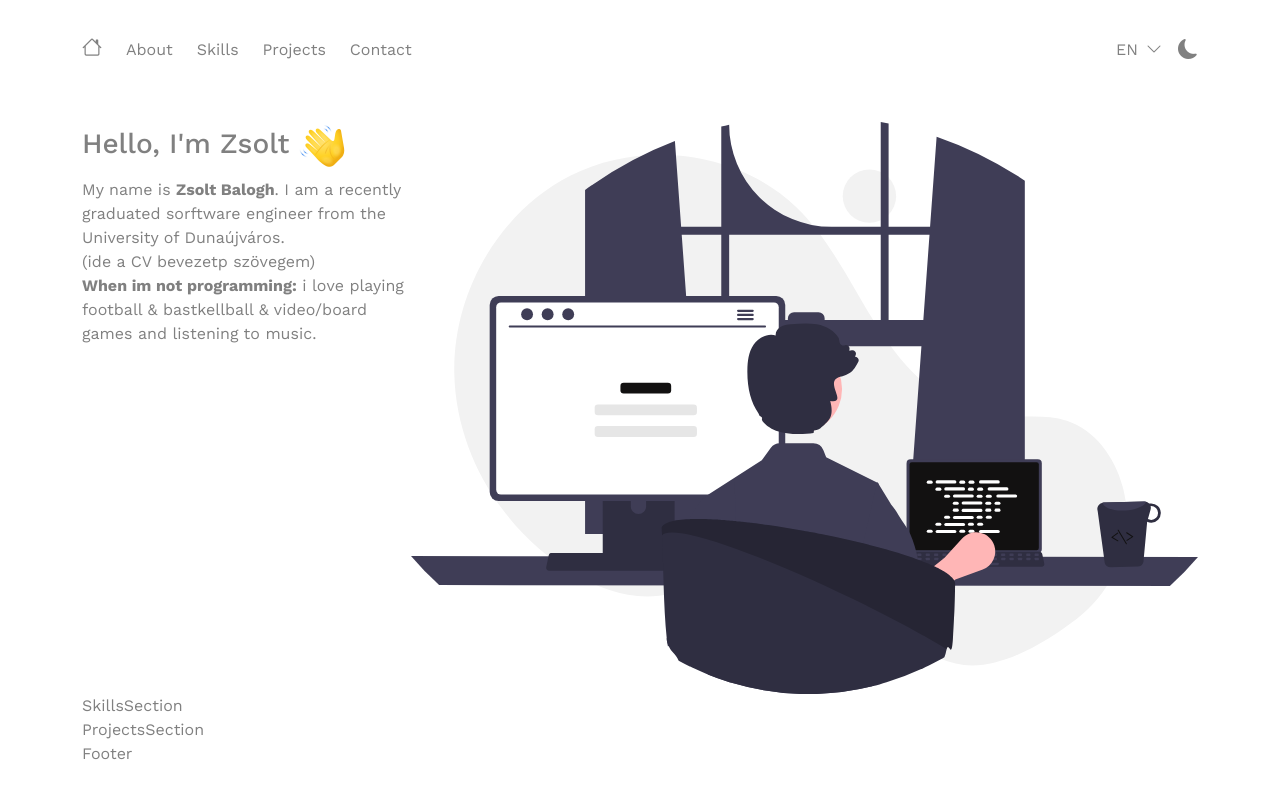
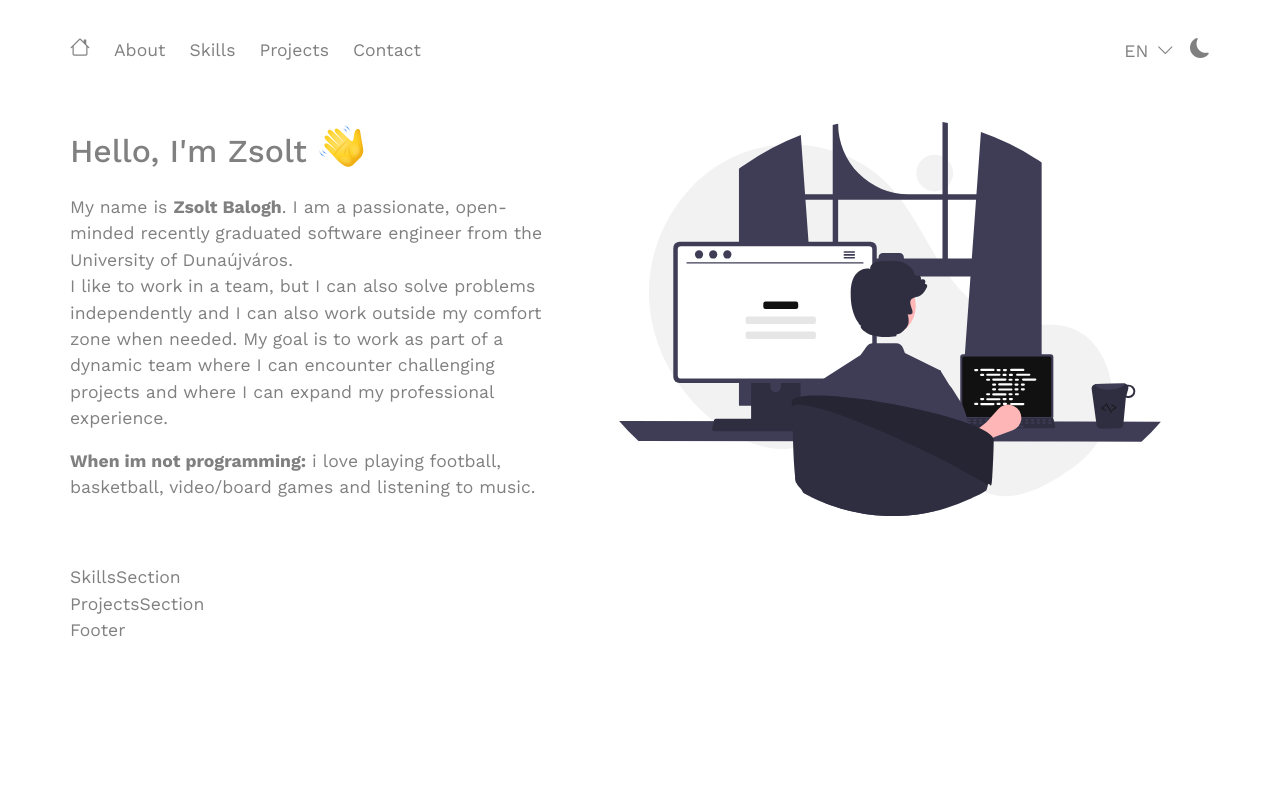
Before and after one commit to zsolt270/Portfolio, a React (Vite) app: page / in a window 1280 px wide. Built offline with nearby package versions, Linux system fonts and the light colour scheme.

Commit message:
update on the about section

```diff
--- a/src/App.tsx
+++ b/src/App.tsx
@@ -14,7 +14,7 @@ function App() {
 				themeContext?.islight ? styles.lightBody : styles.darkBody
 			}`}
 		>
-			<div className='container'>
+			<div className='container px-sm-0'>
 				<Header />
 				<Main />
 				<Footer />
--- a/src/components/sections/AboutSection.tsx
+++ b/src/components/sections/AboutSection.tsx
@@ -1,35 +1,39 @@
-import picture from "../../assets/programming.svg";
 import waving from "../../assets/wave-icon.png";
+import style from "./css.modules/About.module.css";
 
 export default function AboutSection() {
 	return (
-		<div className='d-flex'>
+		<div className='d-block d-md-flex gap-4 mb-5'>
 			<div>
-				<h3>
+				<h2
+					className={`text-center text-md-start mb-3 mb-sm-2 ${style.levitateText}`}
+				>
 					Hello, I'm Zsolt{" "}
 					<img
+						className={`pb-3 ${style.waving}`}
 						src={waving}
 						alt='an icon about a hand waving'
 					/>
-				</h3>
-				<p>
+				</h2>
+				<div className={`${style.imgDiv} d-block d-md-none mb-4 mb-sm-5`}></div>
+				<p className={`${style.levitateText}`}>
 					My name is <span className='fw-bold'>Zsolt Balogh</span>. I am a
-					recently graduated sorftware engineer from the University of
-					Dunaújváros.
-					<br />
-					(ide a CV bevezetp szövegem)
-					<br />
+					passionate, open-minded recently graduated software engineer from the
+					University of Dunaújváros.
+					<br />I like to work in a team, but I can also solve problems
+					independently and I can also work outside my comfort zone when needed.
+					My goal is to work as part of a dynamic team where I can encounter
+					challenging projects and where I can expand my professional
+					experience.
+				</p>
+
+				<p className={`${style.levitateText}`}>
 					<span className='fw-bold'>When im not programming:</span> i love
-					playing football & bastkellball & video/board games and listening to
+					playing football, basketball, video/board games and listening to
 					music.
 				</p>
 			</div>
-			<div>
-				<img
-					src={picture}
-					alt='An image about someone programming'
-				/>
-			</div>
+			<div className={`${style.imgDiv} d-none d-md-block`}></div>
 		</div>
 	);
 }
--- /dev/null
+++ b/src/components/sections/css.modules/About.module.css
@@ -0,0 +1,86 @@
+.imgDiv {
+	background-image: url("../../../assets/programming.svg");
+	background-size: contain;
+	background-repeat: no-repeat;
+	background-position: center;
+	min-width: 40rem;
+	min-height: 22.5rem;
+	animation: levitateImgAnimation 3s linear infinite;
+}
+
+.waving {
+	animation: wavingAnimation 8s linear 2s infinite;
+}
+
+.levitateText:hover {
+	animation: levitateTextAnimation 2s linear;
+}
+
+@keyframes wavingAnimation {
+	0% {
+		transform: rotate(0deg);
+	}
+	15% {
+		transform: rotate(25deg);
+	}
+	30% {
+		transform: rotate(0deg);
+	}
+}
+
+@keyframes levitateImgAnimation {
+	0% {
+		transform: none;
+	}
+	50% {
+		transform: translateY(-1rem);
+	}
+	100% {
+		transform: none;
+	}
+}
+
+@keyframes levitateTextAnimation {
+	0% {
+		transform: none;
+	}
+	50% {
+		transform: translateY(-0.5rem);
+	}
+	100% {
+		transform: none;
+	}
+}
+
+@media only screen and (max-width: 1200px) {
+	.imgDiv {
+		min-width: 30rem;
+	}
+}
+@media only screen and (max-width: 1000px) {
+	.imgDiv {
+		min-width: 25rem;
+	}
+}
+@media only screen and (max-width: 992px) {
+	.imgDiv {
+		min-width: 21.5rem;
+	}
+}
+@media only screen and (max-width: 768px) {
+	.imgDiv {
+		min-height: 20rem;
+	}
+}
+@media only screen and (max-width: 450px) {
+	.imgDiv {
+		margin-bottom: 0rem !important;
+		min-height: 16.5rem;
+	}
+}
+@media only screen and (max-width: 370px) {
+	.imgDiv {
+		min-width: 15rem;
+		min-height: 15rem;
+	}
+}
--- a/src/index.css
+++ b/src/index.css
@@ -2,7 +2,7 @@
 
 :root {
 	--darkModeBG: rgb(16, 16, 16);
-	--darkModeText: rgb(127, 129, 136);
+	--darkModeText: rgb(165, 165, 166);
 	--darkModeTextOnHover: white;
 	--darkModeCaroDivBG: rgb(30, 29, 28);
 	--darkModeCaroDivShadow: rgb(36, 36, 36);
@@ -15,4 +15,10 @@
 }
 body {
 	font-family: "Work Sans", sans-serif !important;
+	font-size: 1.1rem !important;
 }
+@media only screen and (max-width: 992px) {
+	body {
+		font-size: 1rem !important;
+	}
+}
```
